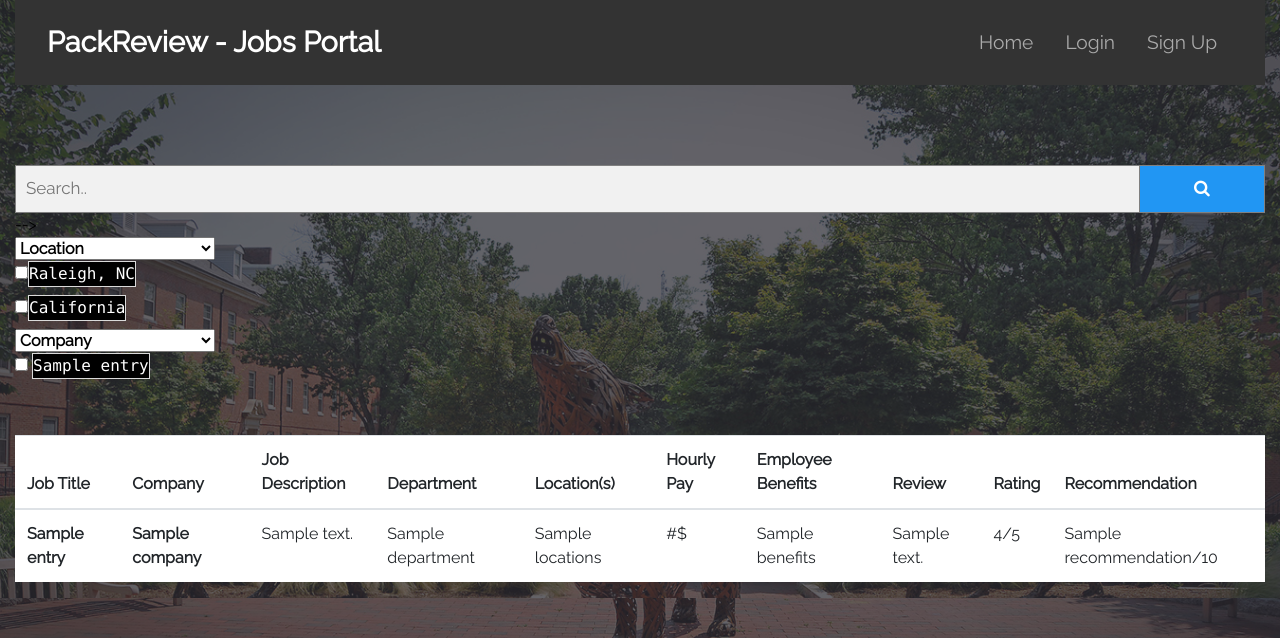
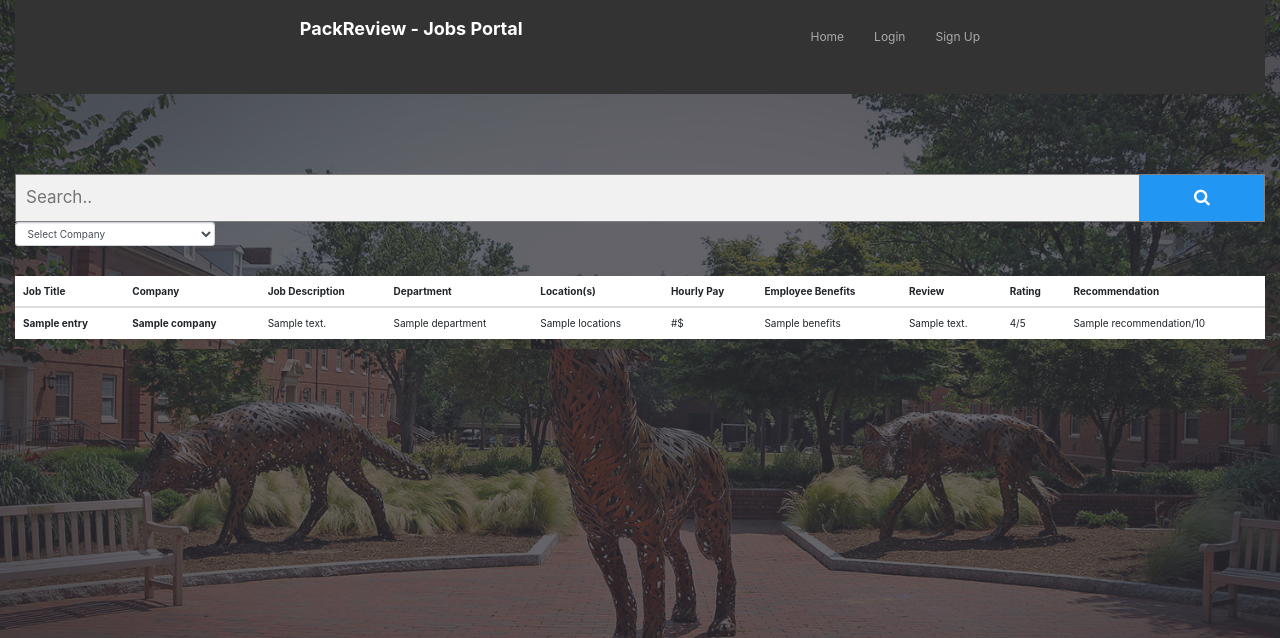
Before and after one commit to kunalshah03/PackReview_Part2, a Flask app: template app/templates/page_content.html in a window 1280 px wide. Shown: the top 638 px of the page. Run offline with Flask 2, Linux system fonts and the light colour scheme; the template is opened without the code that fills it: most values are stand-ins (such as "Sample title", 1, 10 or a date in 2020); some libraries are stand-ins or nearby versions.

Commit message:
Added company filters

```diff
--- a/app/routes.py
+++ b/app/routes.py
@@ -112,17 +112,17 @@ def page_content_post():
         # if title_filter_title:
         #     entries = process_jobs(jobsDB.find({"title": {"$in": title_filter_title}}))
 
-        if company_filter_title and location_filter_title:
+        if company_filter_title and dept_filter_title:
             print("dept filter is", dept_filter_title)
-            entries = process_jobs(jobsDB.find({"company":  { "$in": company_filter_title},"locations":  { "$in": location_filter_title} }))
-        elif location_filter_title and not company_filter_title:
-            print("location filter is", location_filter_title)
-            entries = process_jobs(jobsDB.find({"locations":  { "$in": location_filter_title} }))
-        elif company_filter_title and not location_filter_title:
-            print("location filter is", location_filter_title)
+            entries = process_jobs(jobsDB.find({"company":  { "$in": company_filter_title},"department":  { "$in": dept_filter_title} }))
+        elif dept_filter_title and not company_filter_title:
+            print("location filter is", dept_filter_title)
+            entries = process_jobs(jobsDB.find({"department":  { "$in": dept_filter_title} }))
+        elif company_filter_title and not dept_filter_title:
+            print("company filter is", company_filter_title)
             entries = process_jobs(jobsDB.find({"company":  { "$in": company_filter_title} }))
 
-        return render_template('page_content.html', entries=entries,dept_filter_entries=dept_filter_entries,location_filter_entries=location_filter_entries,company_filter_entries=company_filter_entries)
+        return render_template('page_content.html', entries=entries, dept_filter_entries=dept_filter_entries, location_filter_entries=location_filter_entries, company_filter_entries=company_filter_entries)
 
 @app.route('/')
 @app.route('/home')
--- a/app/templates/page_content.html
+++ b/app/templates/page_content.html
@@ -1,9 +1,18 @@
 {% extends "base.html" %}
 {% block content %}
-
+<meta charset="utf-8">
+<meta name="viewport" content="width=device-width, initial-scale=1">
 <link rel="stylesheet" href="{{url_for('static', filename='/css/page_content.css')}}"/>
 <link rel="stylesheet" href="https://cdnjs.cloudflare.com/ajax/libs/font-awesome/4.7.0/css/font-awesome.min.css">
+<script src="https://ajax.googleapis.com/ajax/libs/jquery/2.1.3/jquery.min.js"></script>
+<script src="https://maxcdn.bootstrapcdn.com/bootstrap/3.3.6/js/bootstrap.min.js"></script>
+<link href="https://maxcdn.bootstrapcdn.com/bootstrap/3.3.6/css/bootstrap.min.css" rel="stylesheet" />
 <script src="https://www.kryogenix.org/code/browser/sorttable/sorttable.js"></script>
+
+<link rel="stylesheet" href="https://cdn.jsdelivr.net/npm/bootstrap@4.6.2/dist/css/bootstrap.min.css">
+<script src="https://cdn.jsdelivr.net/npm/jquery@3.6.1/dist/jquery.slim.min.js"></script>
+<script src="https://cdn.jsdelivr.net/npm/popper.js@1.16.1/dist/umd/popper.min.js"></script>
+<script src="https://cdn.jsdelivr.net/npm/bootstrap@4.6.2/dist/js/bootstrap.bundle.min.js"></script>
 <style>
     .clickable-row{
         cursor: pointer;
@@ -104,23 +113,28 @@ function showCheckboxes() {
 <!--            </div>-->
 
 <div style="display:block;">
-    <div class="multiselect">-->
-    <div class="selectBox" onclick="showCheckboxes()">
+    <div class="multiselect">
+
+   <!-- <div class="selectBox" onclick="showCheckboxes()">
         <select>
             <option>Location</option>
         </select>
             <input type="checkbox" name= "location_filter" value="Raleigh, NC"><label> Raleigh, NC</label><br>
         <input type="checkbox" name= "location_filter" value="California"><label> California</label>
 
+        <select name = "location_filter" class="form-control">
+          <option value="">Select Dept</option>';
+          {% for entry in dept_filter_entries %}
+              <option value="{{entry}}">{{entry}}</option>';
+          {% endfor %}
+          </select>-->
 
-        <select>
-            <option>Company</option>
-
-       </select>
-        {% for entry in company_filter_entries %}
-        <input type="checkbox" name= "company_filter" value="{{entry}}"> <label>{{entry}}</label><br>
-                {% endfor %}
-
+        <select name = "company_filter" class="form-control">
+          <option value="">Select Company</option>';
+          {% for entry in company_filter_entries %}
+              <option value="{{entry}}">{{entry}}</option>';
+          {% endfor %}
+          </select>
    </div>
     </div>
 </div>
--- a/requirements.txt
+++ b/requirements.txt
@@ -4,7 +4,7 @@ click==8.1.3
 dnspython==2.2.1
 Flask==2.1.2
 Flask-Migrate==3.1.0
-flask_restful==0.3.9
+flask-restful==0.3.9
 Flask-Session==0.4.0
 Flask-SQLAlchemy==2.5.1
 Flask-WTF==1.0.1
```
